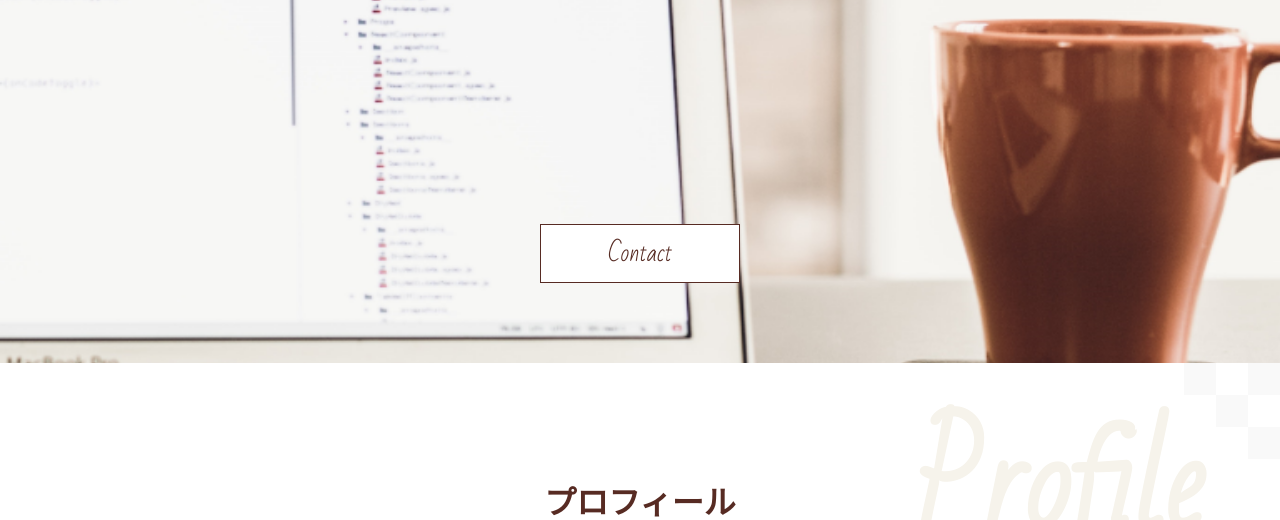
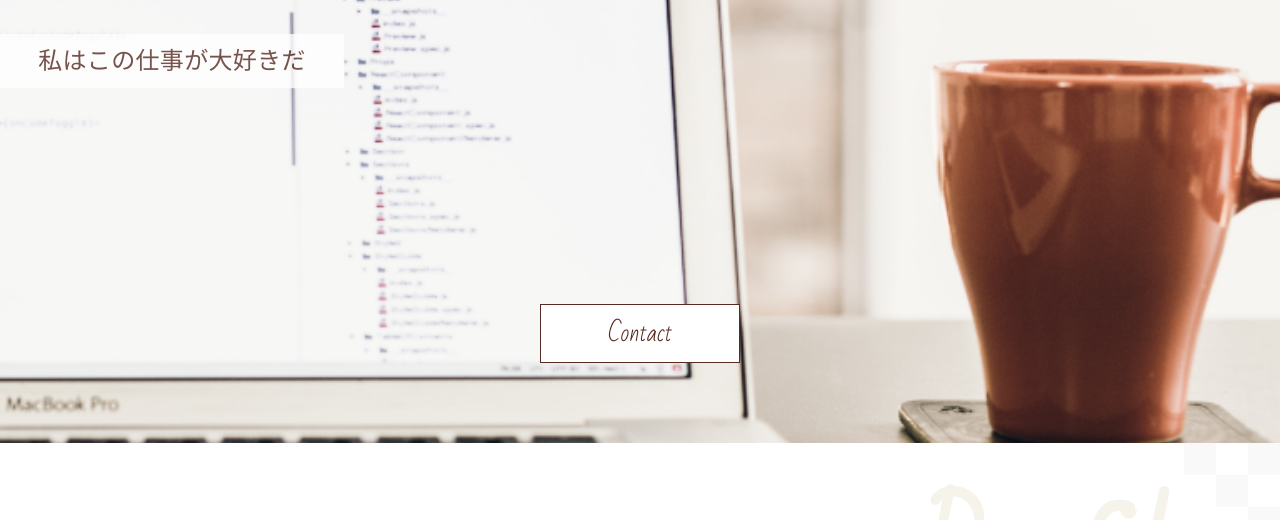
Before and after one commit to ppmp556/igarashi.kakuu, a plain HTML site: page index.html in a window 1280 px wide. Shown: the part 580-1100 px from the top of the page. Drawn offline with nearby package versions, Linux system fonts and the light colour scheme.

Commit message:
各所修正　ナビ

```diff
--- a/scss/style.scss
+++ b/scss/style.scss
@@ -42,7 +42,7 @@
     overflow: hidden;
     width: 100%;
     height: auto;
-    overflow-y: scroll;
+    // overflow-y: scroll;
 
 }
 
@@ -169,10 +169,16 @@
             margin-left: 40px;
         }
 
-        @include pc {
-            &_ttl {
-                margin-left: 120px;
-            }
+
+    }
+}
+
+@include pc {
+    .header {
+        line-height: 80px;
+
+        &_ttl {
+            margin-left: 120px;
         }
     }
 }
@@ -235,7 +241,7 @@
         &_list {
             justify-content: center;
             flex-direction: initial;
-            left: 0;
+            left: 51px;
             top: 0;
             width: 100%;
             background-color: $cwhite;
@@ -243,6 +249,18 @@
             &.clicked {
                 display: none;
             }
+        }
+    }
+
+    @include pc {
+        &_list {
+            justify-content: space-around;
+            flex-direction: initial;
+            left: 277px;
+            top: 0;
+            width: 55%;
+            background-color: $cwhite;
+
         }
     }
 
@@ -435,13 +453,17 @@
     @include tab {
         &_txtbox {
             width: 100%;
+            top: calc(50% + 80px);
+            transform: translateY(-50%);
+
         }
     }
 
     @include pc {
         &_txtbox {
             width: 60%;
-            transform: translateY(-50%);
+            transform: translateY(-42%);
+            top: 50%;
         }
     }
 
@@ -509,6 +531,7 @@
         &_txt {
             font-size: 4rem;
             margin-bottom: 40px;
+            line-height: 1.975;
         }
     }
 
@@ -537,7 +560,7 @@
     .__subtxt {
         font-size: 2.4rem;
         width: 344px;
-        line-height: 60px;
+        line-height: 1.2;
         height: initial;
     }
 }
@@ -554,7 +577,7 @@
 @include tab {
     .kv {
         background: url(../images/iPadデザイン/top-image.png) center / cover no-repeat;
-        height: 943px;
+        height: 1023px;
         background-position-y: 50%;
 
     }
@@ -1342,6 +1365,11 @@
         padding: 128px 0 80px;
     }
 }
+@include pc {
+    .skill {
+        padding: 128px 0 80px;
+    }
+}
 
 
 
@@ -1427,6 +1455,7 @@
             display: flex;
             flex-wrap: wrap;
             width: 88%;
+            padding-bottom: 0;
         }
 
         &_formwrap {
@@ -1586,6 +1615,12 @@
 
 }
 
+@include pc {
+    .form {
+        margin-top: 25.5px;
+    }
+}
+
 
 
 
```
Also changed, not shown: css/style.css.
